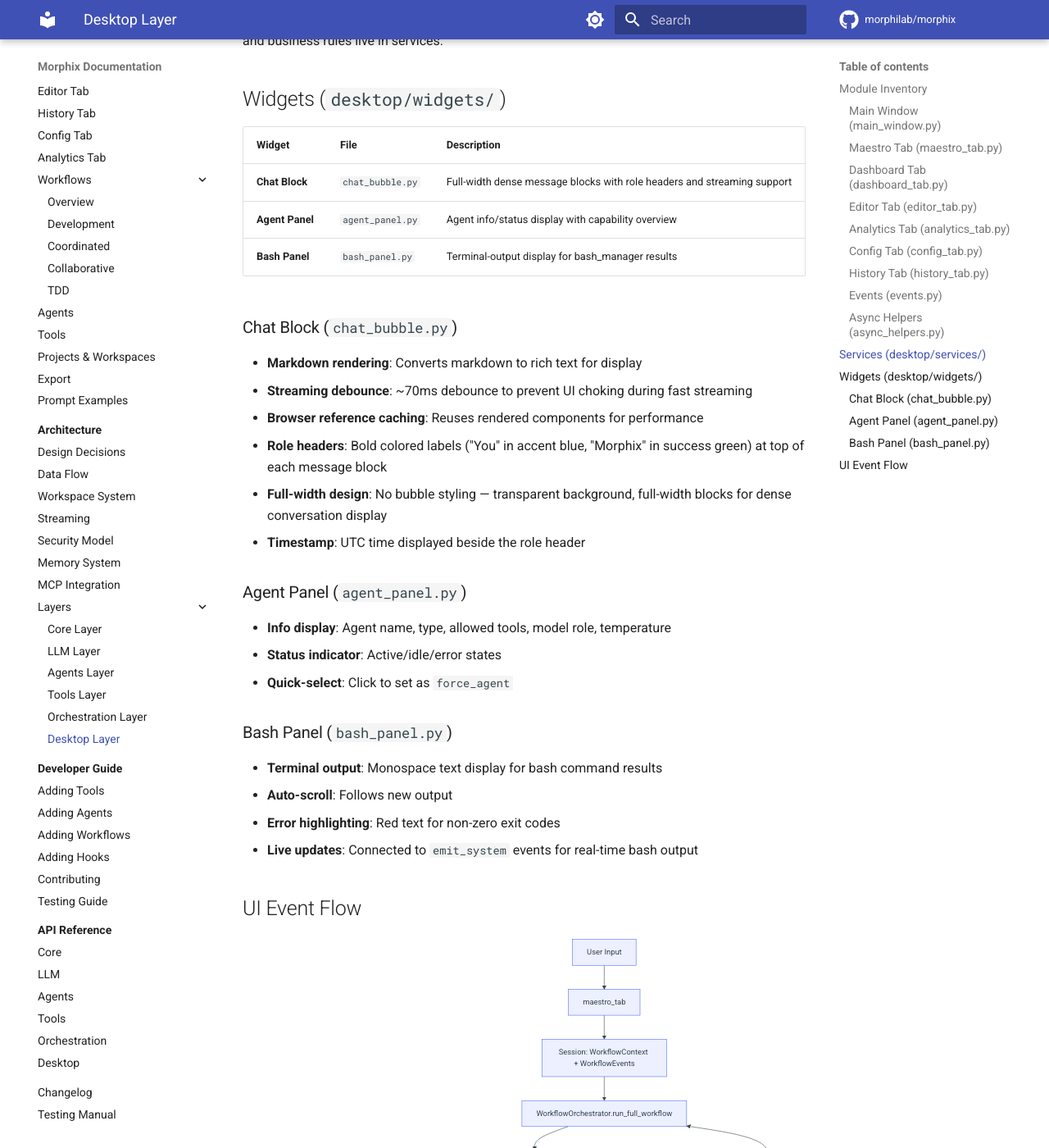
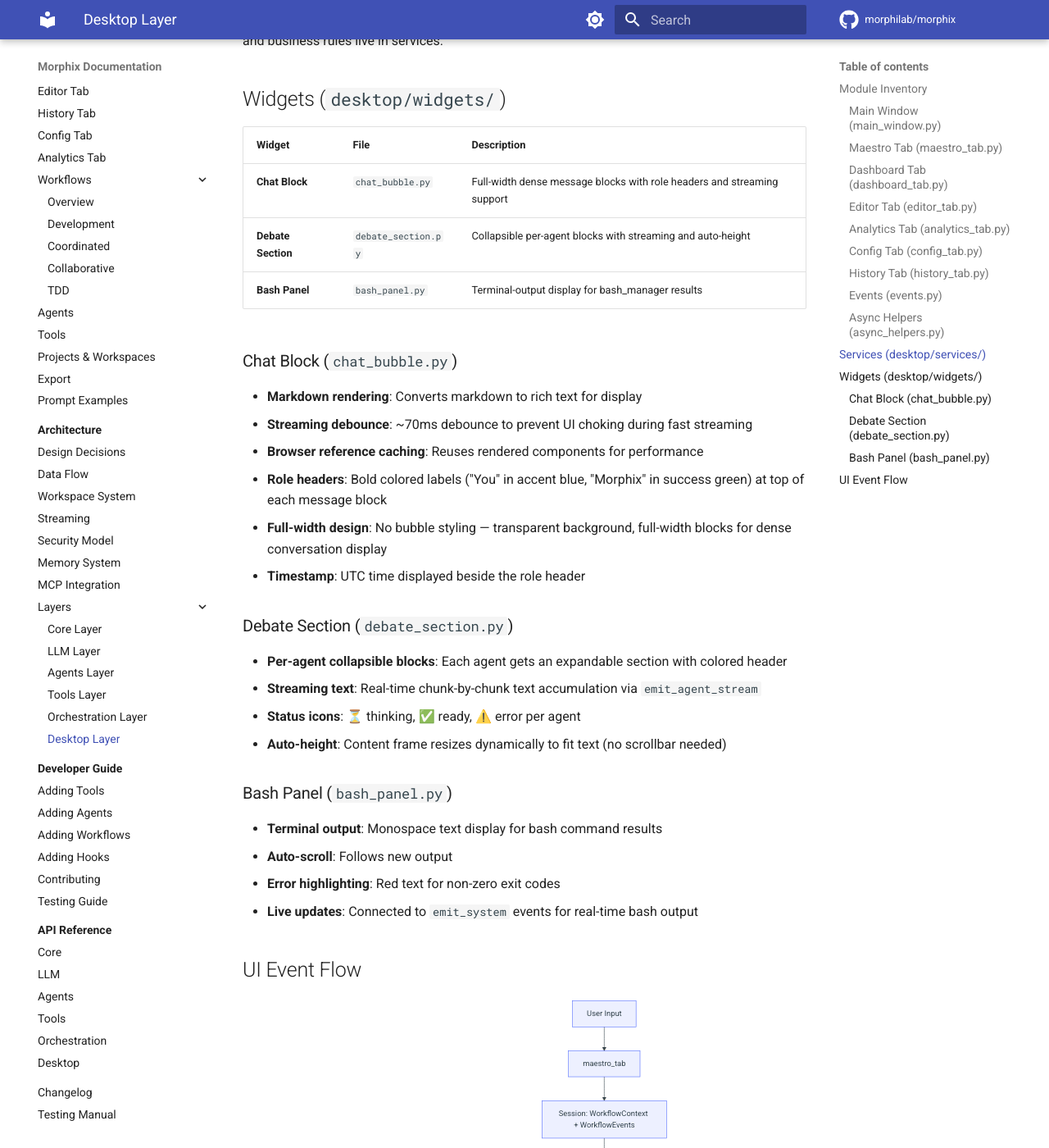
Before and after one commit to Morphilab/morphix, an MkDocs documentation site: the page built from docs/architecture/layers/desktop-layer.md, in a window 1280 px wide and 1400 px high, scrolled down 3805 px. Shown: the whole window at 82% size. Built offline with MkDocs 1.6.1 and Material for MkDocs 9.7.7, drawn with Linux system fonts in a browser that asks for light colours; comment, search, counter and statistics services are not loaded.

Commit message:
docs: fix mkdocs build — remove deleted agent_panel ref, add debate_section

```diff
--- a/docs/api-reference/desktop.md
+++ b/docs/api-reference/desktop.md
@@ -14,5 +14,5 @@
 ::: desktop.services.analytics_service
 ::: desktop.services.history_service
 ::: desktop.widgets.chat_bubble
-::: desktop.widgets.agent_panel
+::: desktop.widgets.debate_section
 ::: desktop.widgets.bash_panel
--- a/docs/architecture/layers/desktop-layer.md
+++ b/docs/architecture/layers/desktop-layer.md
@@ -115,7 +115,7 @@ The service layer ensures the UI files remain thin presentation logic — all da
 | Widget | File | Description |
 |--------|------|-------------|
 | **Chat Block** | `chat_bubble.py` | Full-width dense message blocks with role headers and streaming support |
-| **Agent Panel** | `agent_panel.py` | Agent info/status display with capability overview |
+| **Debate Section** | `debate_section.py` | Collapsible per-agent blocks with streaming and auto-height |
 | **Bash Panel** | `bash_panel.py` | Terminal-output display for bash_manager results |
 
 ### Chat Block (`chat_bubble.py`)
@@ -127,11 +127,12 @@ The service layer ensures the UI files remain thin presentation logic — all da
 - **Full-width design**: No bubble styling — transparent background, full-width blocks for dense conversation display
 - **Timestamp**: UTC time displayed beside the role header
 
-### Agent Panel (`agent_panel.py`)
+### Debate Section (`debate_section.py`)
 
-- **Info display**: Agent name, type, allowed tools, model role, temperature
-- **Status indicator**: Active/idle/error states
-- **Quick-select**: Click to set as `force_agent`
+- **Per-agent collapsible blocks**: Each agent gets an expandable section with colored header
+- **Streaming text**: Real-time chunk-by-chunk text accumulation via `emit_agent_stream`
+- **Status icons**: ⏳ thinking, ✅ ready, ⚠️ error per agent
+- **Auto-height**: Content frame resizes dynamically to fit text (no scrollbar needed)
 
 ### Bash Panel (`bash_panel.py`)
 
```
